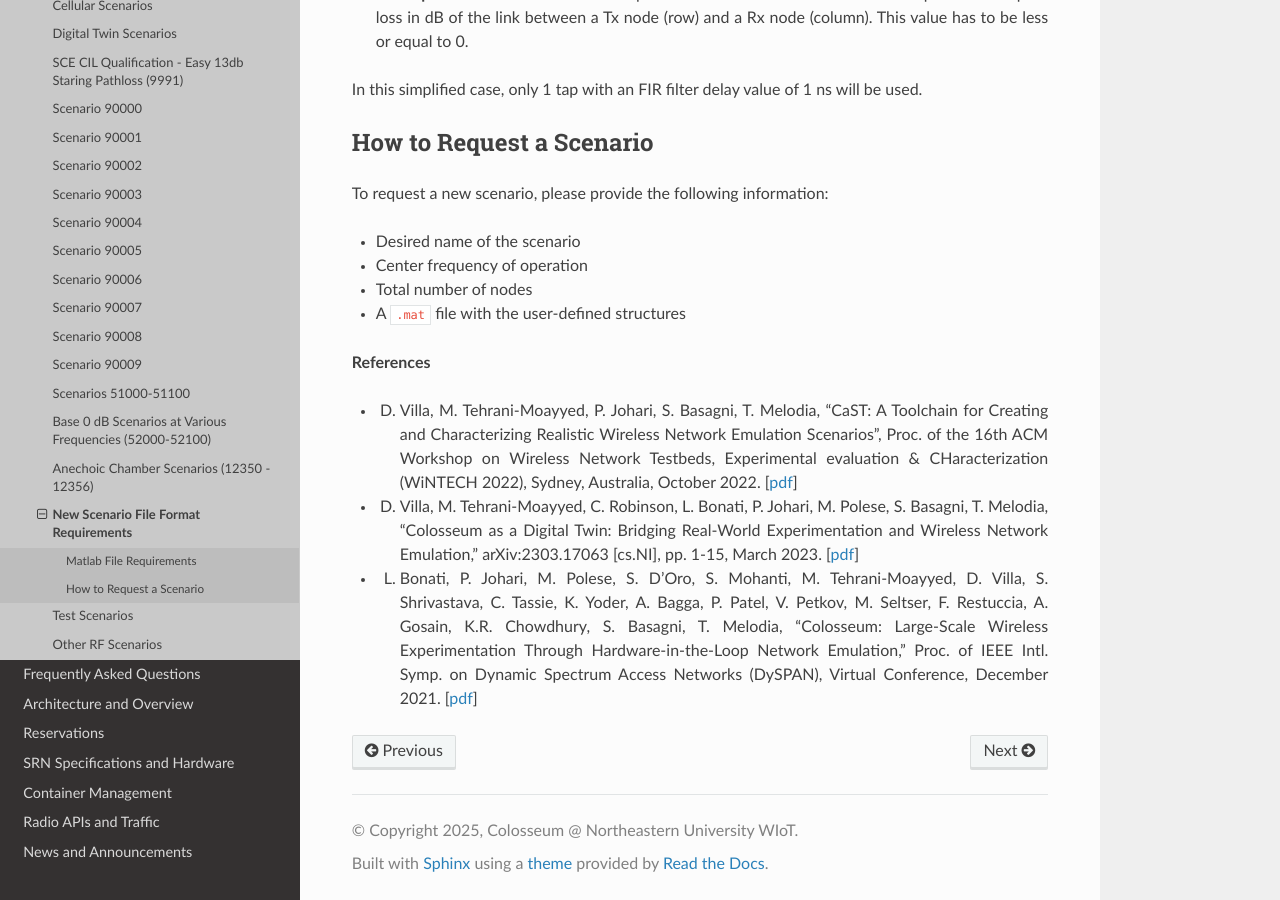
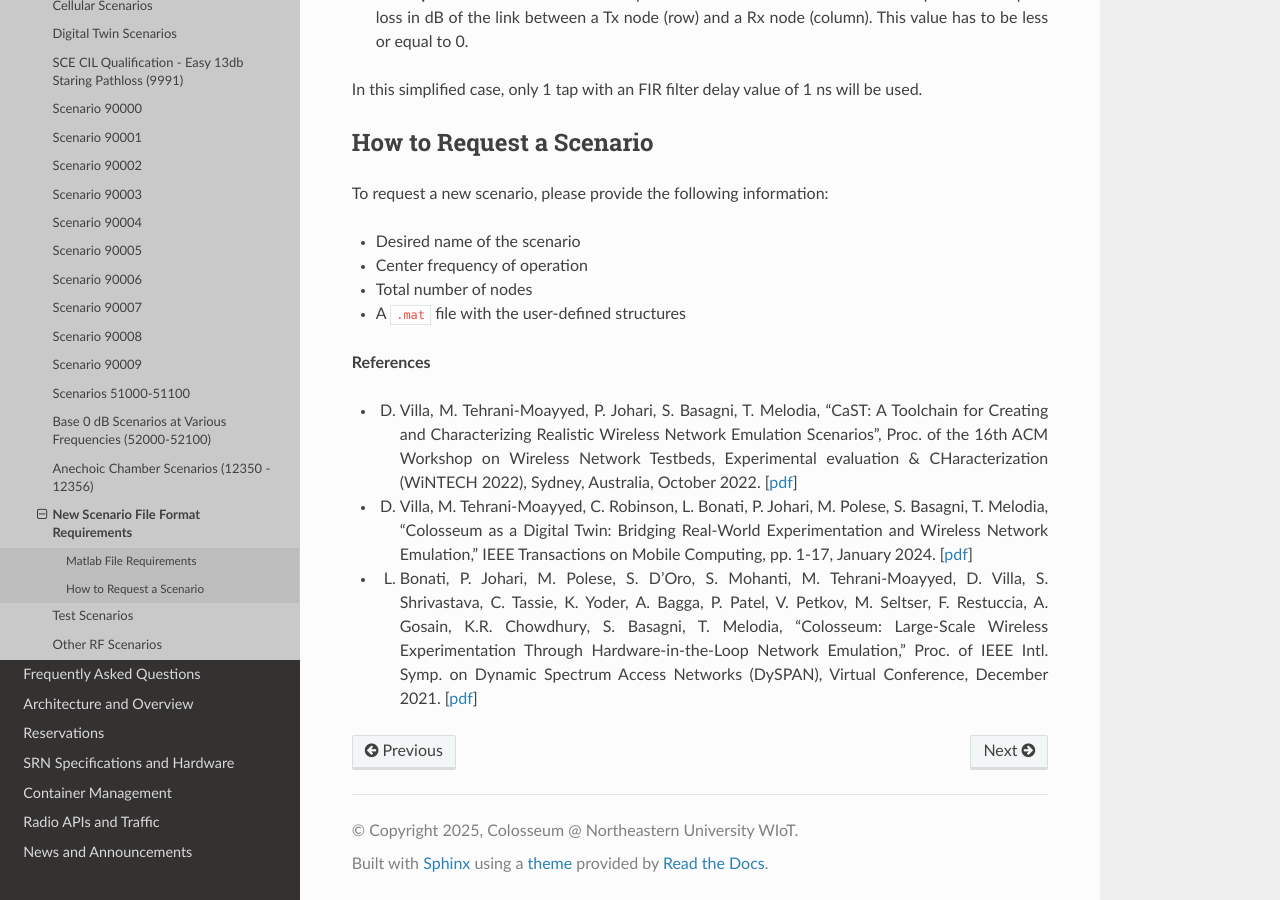
Before and after one commit to colosseum-wiot/user-documentation, a Sphinx documentation site: the page built from docs/source/scenarios/file_format.rst, in a window 1280 px wide and 900 px high, scrolled down 2493 px. Built offline with Sphinx 7.4.7 and the Read the Docs theme 3.1.0, drawn with Linux system fonts in a browser that asks for light colours.

Commit message:
Updated publications (#20)

```diff
--- a/docs/source/scenarios/cellular/cellular_rural.rst
+++ b/docs/source/scenarios/cellular/cellular_rural.rst
@@ -97,6 +97,6 @@ The link is only defined between BS and UE. The link UE-UE and loopback links (B
 
 **References**
 
-- D. Villa, M. Tehrani-Moayyed, C. Robinson,  L. Bonati, P. Johari, M. Polese, S. Basagni, T. Melodia, "Colosseum as a Digital Twin: Bridging Real-World Experimentation and Wireless Network Emulation," arXiv:2303.17063 [cs.NI], pp. 1-15, March 2023. [`pdf <https://arxiv.org/pdf/2303.17063>`_]
+- D. Villa, M. Tehrani-Moayyed, C. Robinson,  L. Bonati, P. Johari, M. Polese, S. Basagni, T. Melodia, "Colosseum as a Digital Twin: Bridging Real-World Experimentation and Wireless Network Emulation," IEEE Transactions on Mobile Computing, pp. 1-17, January 2024. [`pdf <https://arxiv.org/pdf/2303.17063>`_]
 
 - D. Villa, M. Tehrani-Moayyed, P. Johari, S. Basagni, T. Melodia, "CaST: A Toolchain for Creating and Characterizing Realistic Wireless Network Emulation Scenarios", Proc. of the 16th ACM Workshop on Wireless Network Testbeds, Experimental evaluation & CHaracterization (WiNTECH 2022), Sydney, Australia, October 2022. [`pdf <https://dl.acm.org/doi/pdf/10.1145/3556564.3558243>`_]
--- a/docs/source/scenarios/digital_twin_scenarios.rst
+++ b/docs/source/scenarios/digital_twin_scenarios.rst
@@ -100,7 +100,7 @@ Scenario 45003 consists of the same 32 nodes of previous scenarios, with the add
 
 - L. Bertizzolo, L. Bonati, E. Demirors, A. Al-Shawabka, S. D'Oro, F. Restuccia, and T. Melodia, "Arena: A 64-antenna SDR-based Ceiling Grid Testing Platform for Sub-6 GHz 5G-and-Beyond Radio Spectrum Research," Computer Networks, vol. 181, Nov. 2020. [`pdf <https://www.sciencedirect.com/science/article/abs/pii/S1389128620311257>`_]
 
-- D. Villa, M. Tehrani-Moayyed, C. Robinson,  L. Bonati, P. Johari, M. Polese, S. Basagni, T. Melodia, "Colosseum as a Digital Twin: Bridging Real-World Experimentation and Wireless Network Emulation," arXiv:2303.17063 [cs.NI], pp. 1-15, March 2023. [`pdf <https://arxiv.org/pdf/2303.17063>`_]
+- D. Villa, M. Tehrani-Moayyed, C. Robinson,  L. Bonati, P. Johari, M. Polese, S. Basagni, T. Melodia, "Colosseum as a Digital Twin: Bridging Real-World Experimentation and Wireless Network Emulation," IEEE Transactions on Mobile Computing, pp. 1-17, January 2024. [`pdf <https://arxiv.org/pdf/2303.17063>`_]
 
 - D. Villa, M. Tehrani-Moayyed, P. Johari, S. Basagni, T. Melodia, "CaST: A Toolchain for Creating and Characterizing Realistic Wireless Network Emulation Scenarios", Proc. of the 16th ACM Workshop on Wireless Network Testbeds, Experimental evaluation & CHaracterization (WiNTECH 2022), Sydney, Australia, October 2022. [`pdf <https://dl.acm.org/doi/pdf/10.1145/3556564.3558243>`_]
 
--- a/docs/source/scenarios/file_format.rst
+++ b/docs/source/scenarios/file_format.rst
@@ -94,6 +94,6 @@ To request a new scenario, please provide the following information:
 
 - D. Villa, M. Tehrani-Moayyed, P. Johari, S. Basagni, T. Melodia, "CaST: A Toolchain for Creating and Characterizing Realistic Wireless Network Emulation Scenarios", Proc. of the 16th ACM Workshop on Wireless Network Testbeds, Experimental evaluation & CHaracterization (WiNTECH 2022), Sydney, Australia, October 2022. [`pdf <https://dl.acm.org/doi/pdf/10.1145/3556564.3558243>`_]
 
-- D. Villa, M. Tehrani-Moayyed, C. Robinson,  L. Bonati, P. Johari, M. Polese, S. Basagni, T. Melodia, "Colosseum as a Digital Twin: Bridging Real-World Experimentation and Wireless Network Emulation," arXiv:2303.17063 [cs.NI], pp. 1-15, March 2023. [`pdf <https://arxiv.org/pdf/2303.17063>`_]
+- D. Villa, M. Tehrani-Moayyed, C. Robinson,  L. Bonati, P. Johari, M. Polese, S. Basagni, T. Melodia, "Colosseum as a Digital Twin: Bridging Real-World Experimentation and Wireless Network Emulation," IEEE Transactions on Mobile Computing, pp. 1-17, January 2024. [`pdf <https://arxiv.org/pdf/2303.17063>`_]
 
 - L. Bonati, P. Johari, M. Polese, S. D'Oro, S. Mohanti, M. Tehrani-Moayyed, D. Villa, S. Shrivastava, C. Tassie, K. Yoder, A. Bagga, P. Patel, V. Petkov, M. Seltser, F. Restuccia, A. Gosain, K.R. Chowdhury, S. Basagni, T. Melodia, "Colosseum: Large-Scale Wireless Experimentation Through Hardware-in-the-Loop Network Emulation," Proc. of IEEE Intl. Symp. on Dynamic Spectrum Access Networks (DySPAN), Virtual Conference, December 2021. [`pdf <https://arxiv.org/pdf/2110.10617>`_]
```
